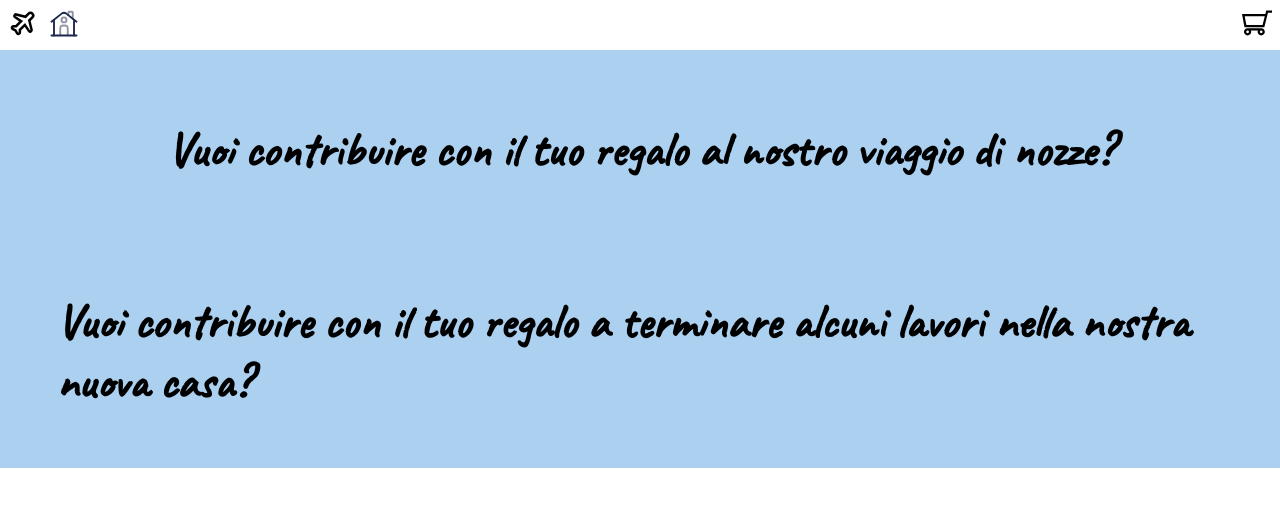
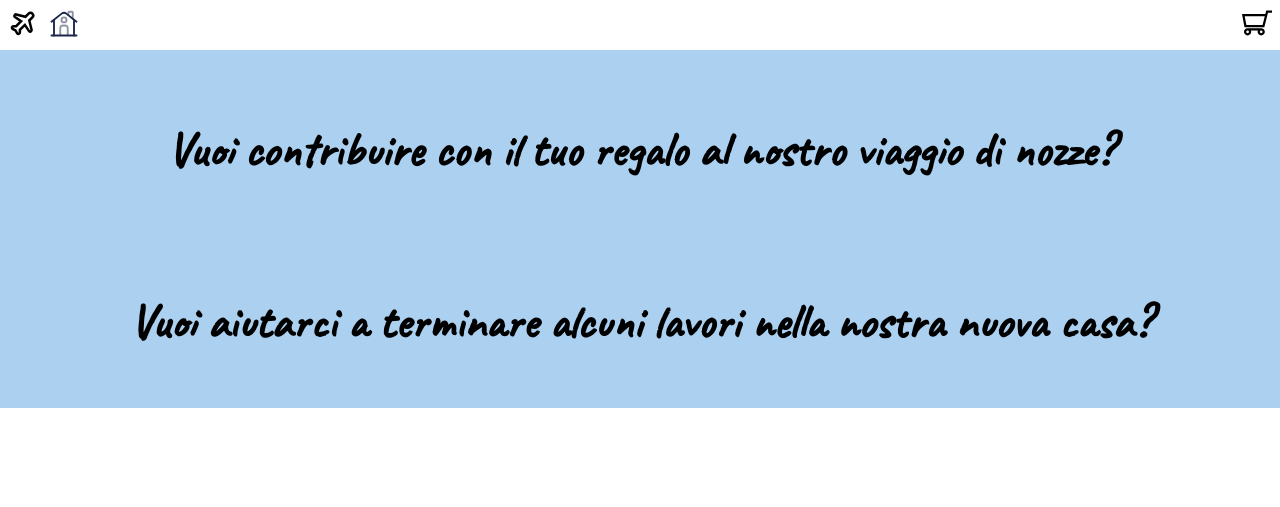
Before and after one commit to Barna1992/matrimonio, a Django app: page /lista_nozze/ in a window 1280 px wide. Shown: the top 507 px of the page. Run offline with Django 4.2, Linux system fonts and the light colour scheme.

Commit message:
modifico testo

```diff
--- a/wedding-django/wedding/lista_nozze/templates/lista_nozze/lista_nozze.html
+++ b/wedding-django/wedding/lista_nozze/templates/lista_nozze/lista_nozze.html
@@ -29,7 +29,7 @@
   <h2 id="travel-gift">Vuoi contribuire con il tuo regalo al nostro viaggio di nozze?</h2>
   <div class="lista-nozze-container" id='items-container'>
   </div>
-  <h2 id="home-gift">Vuoi contribuire con il tuo regalo a terminare alcuni lavori nella nostra nuova casa?</h2>
+  <h2 id="home-gift">Vuoi aiutarci a terminare alcuni lavori nella nostra nuova casa?</h2>
   <div class="lista-nozze-container" id='home-items-container'>
 
   </div>
```
